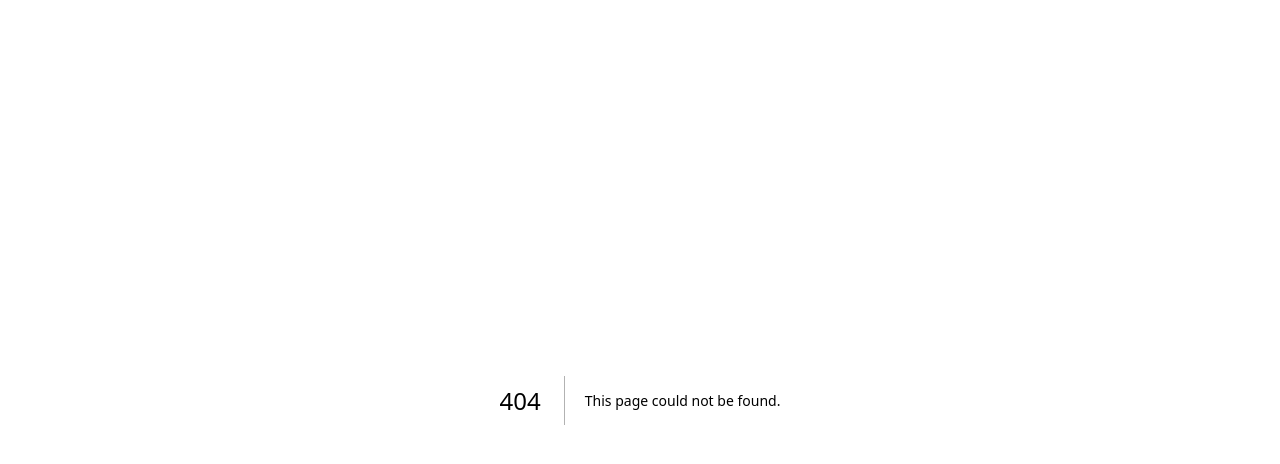
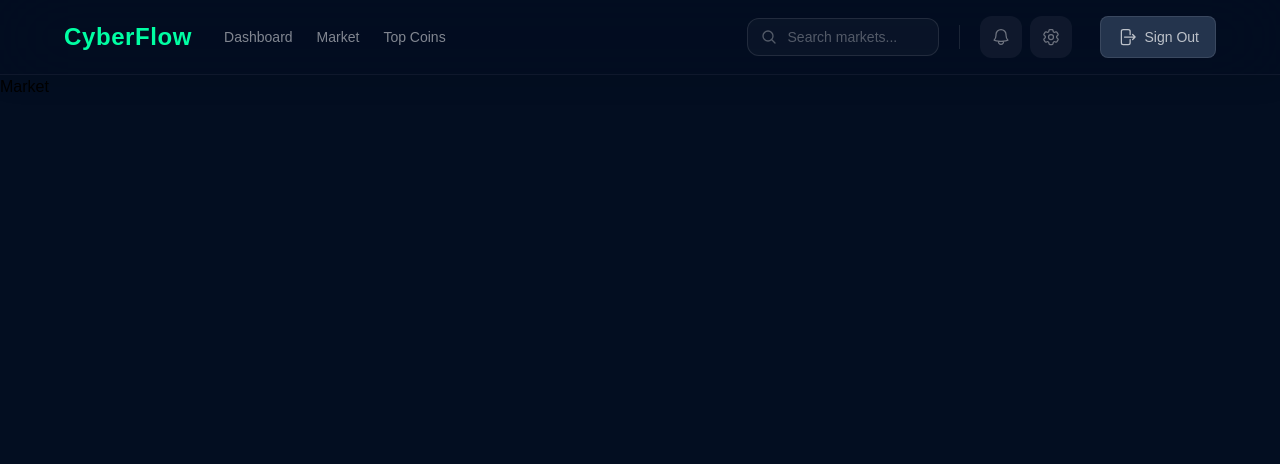
Before and after one commit to AsadKing-1/CyberFlow-Crypto-Tracker, a Next.js app: page /market in a window 1280 px wide. Before the commit this address had no page. Shown: the top 464 px of the page. Built offline with nearby package versions, Linux system fonts and the light colour scheme.

Commit message:
Corrected the project's Archetype

```diff
--- /dev/null
+++ b/app/(app)/market/page.tsx
@@ -0,0 +1,7 @@
+export default function MarketPage() {
+    return (
+        <div>
+            <h1>Market</h1>
+        </div>
+    )
+}
--- /dev/null
+++ b/app/(app)/topcoins/page.tsx
@@ -0,0 +1,7 @@
+export default function TopCoinsPage(){
+    return(
+        <div>
+            <p>TopCoins</p>
+        </div>
+    )
+}
--- /dev/null
+++ b/app/auth/action.ts
@@ -0,0 +1,52 @@
+"use server";
+
+import { createClient } from "@/lib/supabase/server";
+import { redirect } from "next/navigation";
+
+export async function login(formData: FormData) {
+    const supabase = await createClient();
+
+    const email = formData.get("email") as string;
+    const password = formData.get("password") as string;
+
+    const { error } = await supabase.auth.signInWithPassword({
+        email,
+        password,
+    });
+
+    if (error) {
+        return { error: error.message };
+    }
+
+    redirect("/dashboard");
+}
+
+export async function signup(formData: FormData) {
+    const supabase = await createClient();
+
+    const username = formData.get("username") as string;
+    const email = formData.get("email") as string;
+    const password = formData.get("password") as string;
+
+    const { error } = await supabase.auth.signUp({
+        email,
+        password,
+        options: {
+            data: {
+                username,
+            },
+        },
+    });
+
+    if (error) {
+        return { error: error.message };
+    } else {
+        redirect("/dashboard");
+    }
+}
+
+export async function logout() {
+    const supabase = await createClient();
+    await supabase.auth.signOut();
+    redirect("/");
+}
--- a/shared/AppHeader/AppHeader.tsx
+++ b/shared/AppHeader/AppHeader.tsx
@@ -4,31 +4,31 @@ import MobileMenu from "@/shared/MobileMenu/MobileMenu";
 
 export default function AppHeader() {
     return (
-        <header className="bg-surface-container-lowest/80 backdrop-blur-xl w-full sticky top-0 z-50 px-5 py-3.5 md:px-12 md:py-4 border-b border-white/5">
+        <header className="bg-surface-container-lowest/70 backdrop-blur-2xl w-full sticky top-0 z-50 px-5 py-3.5 md:px-12 md:py-4 border-b border-white/5 shadow-[0_4px_30px_rgba(0,0,0,0.1)]">
             <div className="w-full max-w-6xl mx-auto flex justify-between items-center">
                 {/* Left: Logo + Nav */}
                 <div className="flex gap-8 items-center">
-                    <Link href="/dashboard">
-                        <h1 className="text-primary font-bold text-2xl transition-all duration-200 active:scale-[0.98] hover:drop-shadow-[0_0_8px_rgba(0,255,163,0.4)]">
+                    <Link href="/dashboard" className="group">
+                        <h1 className="text-primary font-bold text-2xl tracking-wide transition-all duration-300 group-active:scale-[0.96] group-hover:drop-shadow-[0_0_12px_rgba(0,255,163,0.6)]">
                             CyberFlow
                         </h1>
                     </Link>
-                    <nav className="gap-6 items-center text-sm font-medium text-white/60 hidden md:flex">
+                    <nav className="gap-6 items-center text-sm font-medium text-white/50 hidden md:flex">
                         <Link
                             href="/dashboard"
-                            className="hover:text-primary transition-colors duration-200 relative after:absolute after:bottom-[-4px] after:left-0 after:w-0 after:h-[2px] after:bg-primary after:transition-all after:duration-200 hover:after:w-full"
+                            className="hover:text-primary transition-colors duration-300 relative py-1 after:absolute after:bottom-0 after:left-0 after:w-0 after:h-[2px] after:bg-primary after:transition-all after:duration-300 hover:after:w-full hover:drop-shadow-[0_0_8px_rgba(0,255,163,0.4)]"
                         >
                             Dashboard
                         </Link>
                         <Link
                             href="/market"
-                            className="hover:text-primary transition-colors duration-200 relative after:absolute after:bottom-[-4px] after:left-0 after:w-0 after:h-[2px] after:bg-primary after:transition-all after:duration-200 hover:after:w-full"
+                            className="hover:text-primary transition-colors duration-300 relative py-1 after:absolute after:bottom-0 after:left-0 after:w-0 after:h-[2px] after:bg-primary after:transition-all after:duration-300 hover:after:w-full hover:drop-shadow-[0_0_8px_rgba(0,255,163,0.4)]"
                         >
                             Market
                         </Link>
                         <Link
                             href="/top"
-                            className="hover:text-primary transition-colors duration-200 relative after:absolute after:bottom-[-4px] after:left-0 after:w-0 after:h-[2px] after:bg-primary after:transition-all after:duration-200 hover:after:w-full"
+                            className="hover:text-primary transition-colors duration-300 relative py-1 after:absolute after:bottom-0 after:left-0 after:w-0 after:h-[2px] after:bg-primary after:transition-all after:duration-300 hover:after:w-full hover:drop-shadow-[0_0_8px_rgba(0,255,163,0.4)]"
                         >
                             Top Coins
                         </Link>
@@ -36,50 +36,54 @@ export default function AppHeader() {
                 </div>
 
                 {/* Right: Desktop Actions */}
-                <div className="hidden md:flex items-center gap-4">
+                <div className="hidden md:flex items-center gap-5">
                     {/* Search */}
-                    <div className="relative">
+                    <div className="relative group">
                         <svg
                             xmlns="http://www.w3.org/2000/svg"
                             fill="none"
                             viewBox="0 0 24 24"
-                            strokeWidth={1.5}
+                            strokeWidth={2}
                             stroke="currentColor"
-                            className="size-4 absolute left-3 top-1/2 -translate-y-1/2 text-white/30"
+                            className="size-4 absolute left-3.5 top-1/2 -translate-y-1/2 text-white/30 group-focus-within:text-primary transition-colors duration-300"
                         >
                             <path strokeLinecap="round" strokeLinejoin="round" d="m21 21-5.197-5.197m0 0A7.5 7.5 0 1 0 5.196 5.196a7.5 7.5 0 0 0 10.607 10.607Z" />
                         </svg>
                         <input
                             type="text"
-                            placeholder="Search..."
+                            placeholder="Search markets..."
                             className="
-                                bg-surface-container border border-white/10
-                                rounded-lg pl-9 pr-4 py-2
-                                text-sm text-white/80 placeholder:text-white/30
+                                bg-white/3 border border-white/10
+                                rounded-xl pl-10 pr-4 py-2
+                                text-sm text-white/90 placeholder:text-white/30
                                 outline-none
-                                transition-all duration-200
-                                focus:border-primary/40 focus:shadow-[0_0_12px_rgba(0,255,163,0.1)]
-                                w-48 focus:w-56
+                                transition-all duration-300
+                                focus:bg-white/5 focus:border-primary/50 focus:shadow-[0_0_15px_rgba(0,255,163,0.15)]
+                                w-48 focus:w-64 hover:border-white/20
                             "
                         />
                     </div>
 
                     <div className="w-px h-6 bg-white/10" />
 
-                    <button className="p-2 rounded-lg text-white/50 hover:text-white hover:bg-surface-container transition-all duration-200 cursor-pointer">
-                        <svg xmlns="http://www.w3.org/2000/svg" fill="none" viewBox="0 0 24 24" strokeWidth={1.5} stroke="currentColor" className="size-5">
+                    <div className="flex items-center gap-2">
+                        <button className="p-2.5 rounded-xl text-white/40 bg-white/5 hover:text-primary hover:bg-primary/10 border border-transparent hover:border-primary/20 transition-all duration-300 cursor-pointer group">
+                            <svg xmlns="http://www.w3.org/2000/svg" fill="none" viewBox="0 0 24 24" strokeWidth={1.5} stroke="currentColor" className="size-5 group-hover:scale-110 transition-transform duration-300">
                                 <path strokeLinecap="round" strokeLinejoin="round" d="M14.857 17.082a23.848 23.848 0 0 0 5.454-1.31A8.967 8.967 0 0 1 18 9.75V9A6 6 0 0 0 6 9v.75a8.967 8.967 0 0 1-2.312 6.022c1.733.64 3.56 1.085 5.455 1.31m5.714 0a24.255 24.255 0 0 1-5.714 0m5.714 0a3 3 0 1 1-5.714 0" />
                             </svg>
                         </button>
 
-                    <button className="p-2 rounded-lg text-white/50 hover:text-white hover:bg-surface-container transition-all duration-200 cursor-pointer">
-                        <svg xmlns="http://www.w3.org/2000/svg" fill="none" viewBox="0 0 24 24" strokeWidth={1.5} stroke="currentColor" className="size-5">
+                        <button className="p-2.5 rounded-xl text-white/40 bg-white/5 hover:text-primary hover:bg-primary/10 border border-transparent hover:border-primary/20 transition-all duration-300 cursor-pointer group">
+                            <svg xmlns="http://www.w3.org/2000/svg" fill="none" viewBox="0 0 24 24" strokeWidth={1.5} stroke="currentColor" className="size-5 group-hover:scale-110 group-hover:rotate-45 transition-transform duration-300">
                                 <path strokeLinecap="round" strokeLinejoin="round" d="M9.594 3.94c.09-.542.56-.94 1.11-.94h2.593c.55 0 1.02.398 1.11.94l.213 1.281c.063.374.313.686.645.87.074.04.147.083.22.127.325.196.72.257 1.075.124l1.217-.456a1.125 1.125 0 0 1 1.37.49l1.296 2.247a1.125 1.125 0 0 1-.26 1.431l-1.003.827c-.293.241-.438.613-.43.992a7.723 7.723 0 0 1 0 .255c-.008.378.137.75.43.991l1.004.827c.424.35.534.955.26 1.43l-1.298 2.247a1.125 1.125 0 0 1-1.369.491l-1.217-.456c-.355-.133-.75-.072-1.076.124a6.47 6.47 0 0 1-.22.128c-.331.183-.581.495-.644.869l-.213 1.281c-.09.543-.56.94-1.11.94h-2.594c-.55 0-1.019-.398-1.11-.94l-.213-1.281c-.062-.374-.312-.686-.644-.87a6.52 6.52 0 0 1-.22-.127c-.325-.196-.72-.257-1.076-.124l-1.217.456a1.125 1.125 0 0 1-1.369-.49l-1.297-2.247a1.125 1.125 0 0 1 .26-1.431l1.004-.827c.292-.24.437-.613.43-.991a6.932 6.932 0 0 1 0-.255c.007-.38-.138-.751-.43-.992l-1.004-.827a1.125 1.125 0 0 1-.26-1.43l1.297-2.247a1.125 1.125 0 0 1 1.37-.491l1.216.456c.356.133.751.072 1.076-.124.072-.044.146-.086.22-.128.332-.183.582-.495.644-.869l.214-1.28Z" />
                                 <path strokeLinecap="round" strokeLinejoin="round" d="M15 12a3 3 0 1 1-6 0 3 3 0 0 1 6 0Z" />
                             </svg>
                         </button>
+                    </div>
 
+                    <div className="pl-2">
                         <LogoutButton />
+                    </div>
                 </div>
 
                 {/* Mobile: Hamburger Menu */}
```
Also changed, not shown: shared/MobileMenu/MobileMenu.tsx (+91 -95 lines). Lines whose indentation alone changed are shown as unchanged.
